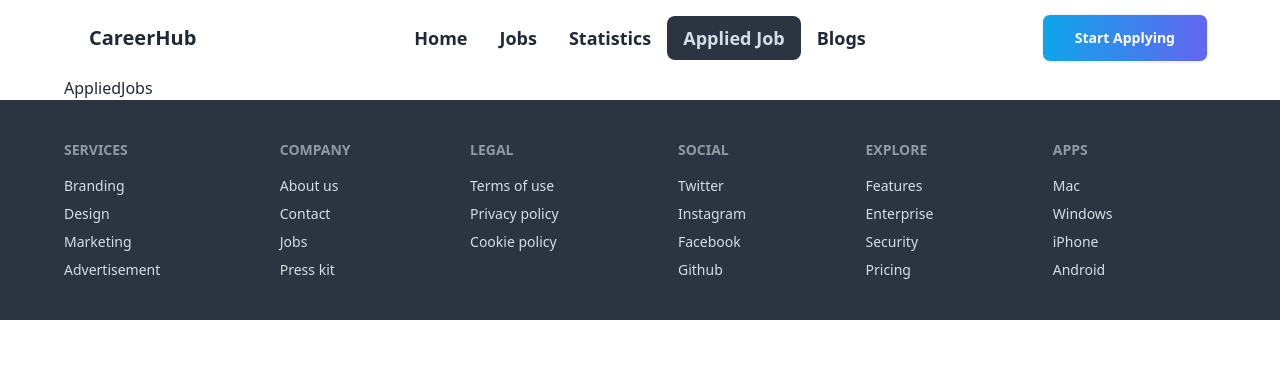
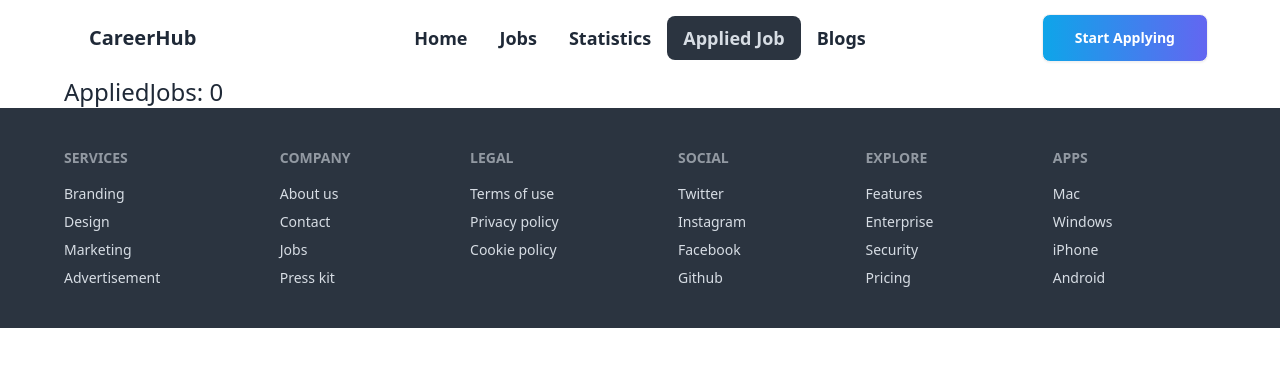
Before and after one commit to JOHIRRIHAN/react-career-hub-job, a React (Vite) app: page /applied in a window 1280 px wide. Shown: the top 366 px of the page. Built offline with nearby package versions, Linux system fonts and the light colour scheme.

Commit message:
implement job filter

```diff
--- a/src/Components/AppliedJobs/AppliedJobs.jsx
+++ b/src/Components/AppliedJobs/AppliedJobs.jsx
@@ -1,7 +1,36 @@
+import { useEffect, useState } from "react";
+import { useLoaderData } from "react-router-dom"
+import { getStoredJobApplication } from "../LocalStorage/localstorage";
 
 const AppliedJobs = () => {
+  const jobs = useLoaderData();
+
+  const [appliedJobss, setAppliedJobss] = useState([]);
+
+
+  useEffect(() =>{
+    const storedJobIds = getStoredJobApplication();
+    if(jobs.length > 0){
+      // const jobsApplied = jobs.filter(job =>  storedJobIds.includes(job.id));
+      const jobsApplied = [];
+      for(const id of storedJobIds){
+        const job = jobs.find(job => job.id === id);
+        if(job){
+          jobsApplied.push(job)
+        }
+      }
+      setAppliedJobss(jobsApplied);
+      // console.log(jobs, storedJobId, jobsApplied)
+    }
+  }, [jobs])
   return (
-    <div>AppliedJobs</div>
+    <div>
+      <h3 className="text-2xl">AppliedJobs: {appliedJobss.length}</h3>
+      {
+        appliedJobss.map(job => <li key={job.id}><span>{jobs.job_title}</span></li>)
+
+      }
+    </div>
   )
 }
 
--- a/src/Components/JobDetails/JobDetails.jsx
+++ b/src/Components/JobDetails/JobDetails.jsx
@@ -2,13 +2,17 @@ import { Link, useLoaderData, useParams } from "react-router-dom";
 import { ToastContainer, toast } from 'react-toastify';
 
 import 'react-toastify/dist/ReactToastify.css';
+import { saveJobApplication } from "../LocalStorage/localstorage";
 const JobDetails = () => {
   const jobs = useLoaderData();
   const { id } = useParams();
   const idInt = parseInt(id);
   const job = jobs.find((job) => job.id === idInt);
   console.log(job);
-  const notify = () => toast("Your Application has been Successful Submitted ✅");
+
+  const notify = () =>{
+    saveJobApplication(idInt);
+    toast("Your Application has been Successful Submitted ✅")};
 
   return (
     <div>
--- /dev/null
+++ b/src/Components/LocalStorage/localstorage.js
@@ -0,0 +1,18 @@
+const getStoredJobApplication = () => {
+    const storedJobApplication = localStorage.getItem('job applications');
+    if(storedJobApplication){
+        return JSON.parse(storedJobApplication);
+    }
+    return [];
+}
+
+const saveJobApplication = id =>{
+    const storedJobApplication = getStoredJobApplication();
+    const exits = storedJobApplication.find(jobId => jobId === id);
+    if(!exits){
+        storedJobApplication.push(id);
+        localStorage.setItem('job-application', JSON.stringify(storedJobApplication))
+    }
+}
+
+export {saveJobApplication, getStoredJobApplication};
--- a/src/main.jsx
+++ b/src/main.jsx
@@ -30,7 +30,8 @@ const router = createBrowserRouter([
       },
       {
         path: '/applied',
-        element: <AppliedJobs></AppliedJobs>
+        element: <AppliedJobs></AppliedJobs>,
+        loader: ()=> fetch('../jobs.json')
       },
       {
         path: '/job/:id',
```
